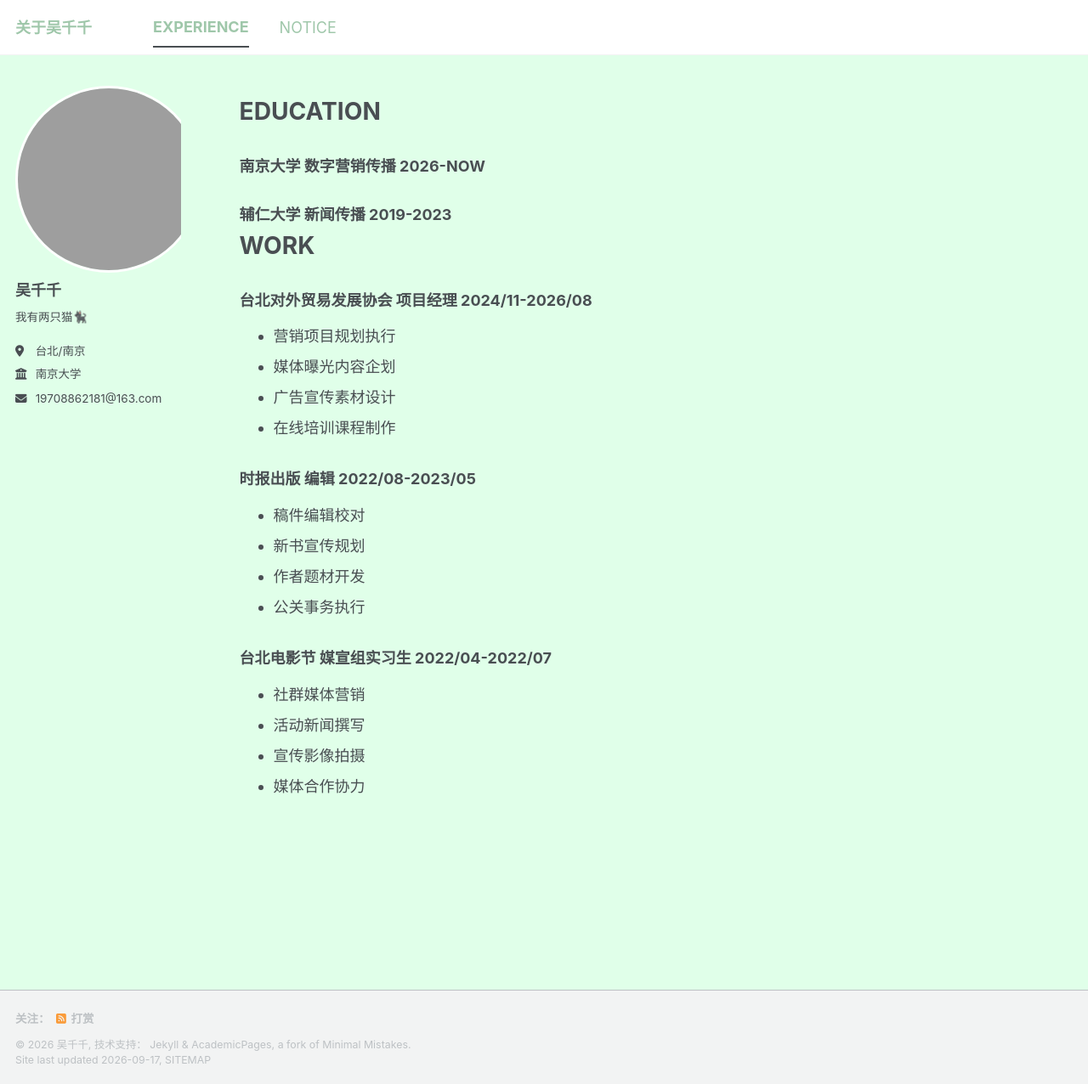
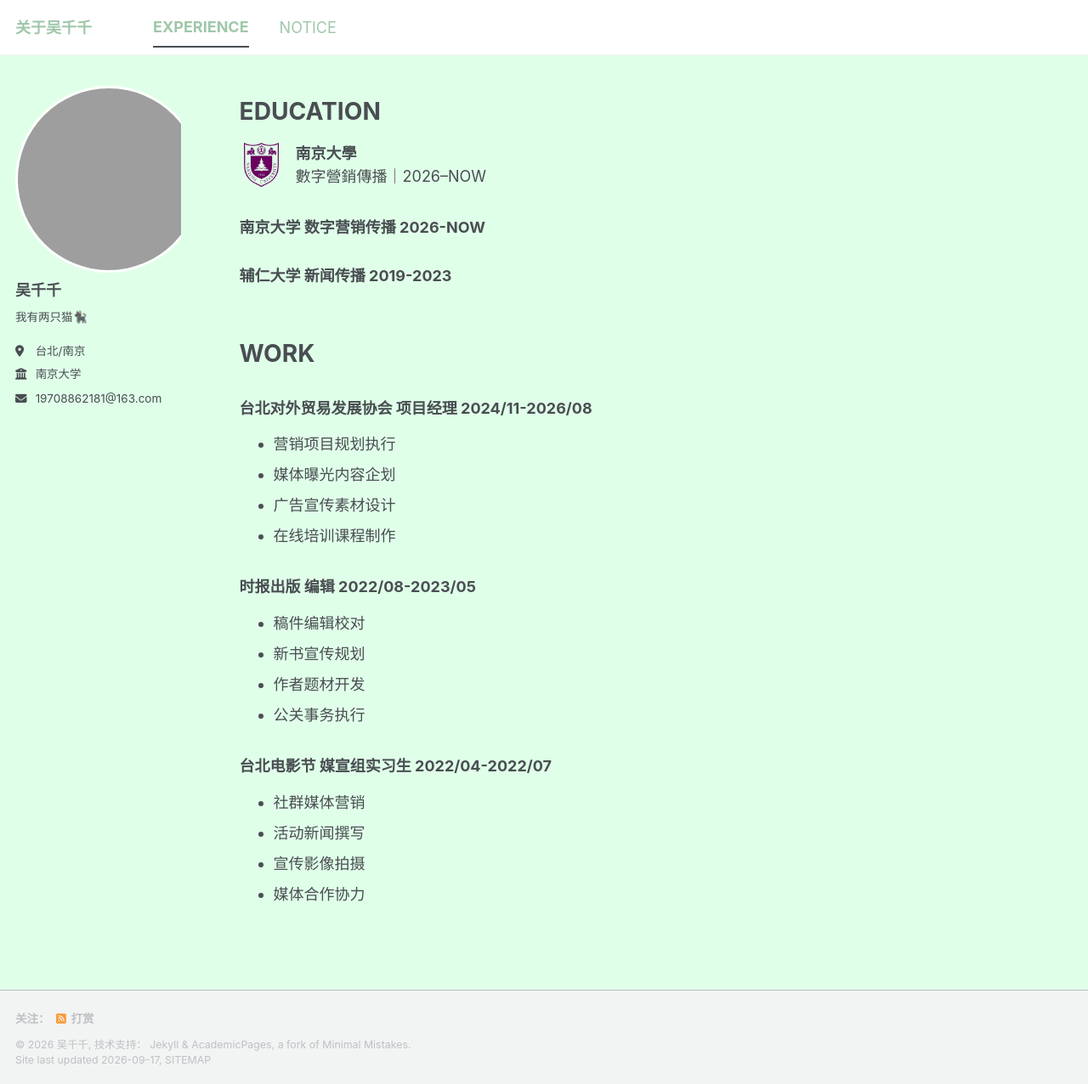
Before and after one commit to wuciancian0301/wuciancian0301.github.io, a Jekyll site: the page built from _pages/portfolio.md, in a window 1280 px wide and 1276 px high. Shown: the whole window at 85% size. Built offline with Jekyll 4.4.1, drawn with Linux system fonts in a browser that asks for light colours; a style sheet for code colours, icons or effects is not loaded.

Commit message:
調整內容

```diff
--- a/_pages/portfolio.md
+++ b/_pages/portfolio.md
@@ -8,8 +8,20 @@ author_profile: true
 EDUCATION
 ======
 
+<div style="display: flex; align-items: center; gap: 14px; margin: 18px 0;">
+  <img src="{{ site.baseurl }}/images/6.webp"
+       alt="南京大學校徽"
+       style="width: 52px; height: 52px; object-fit: contain;">
+  <div>
+    <strong>南京大學</strong><br>
+    數字營銷傳播｜2026–NOW
+  </div>
+</div>
+
 ### 南京大学 数字营销传播 2026-NOW
 ### 辅仁大学 新闻传播 2019-2023
+
+<div style="margin-top: 64px;"></div>
 
 WORK
 ======
```
